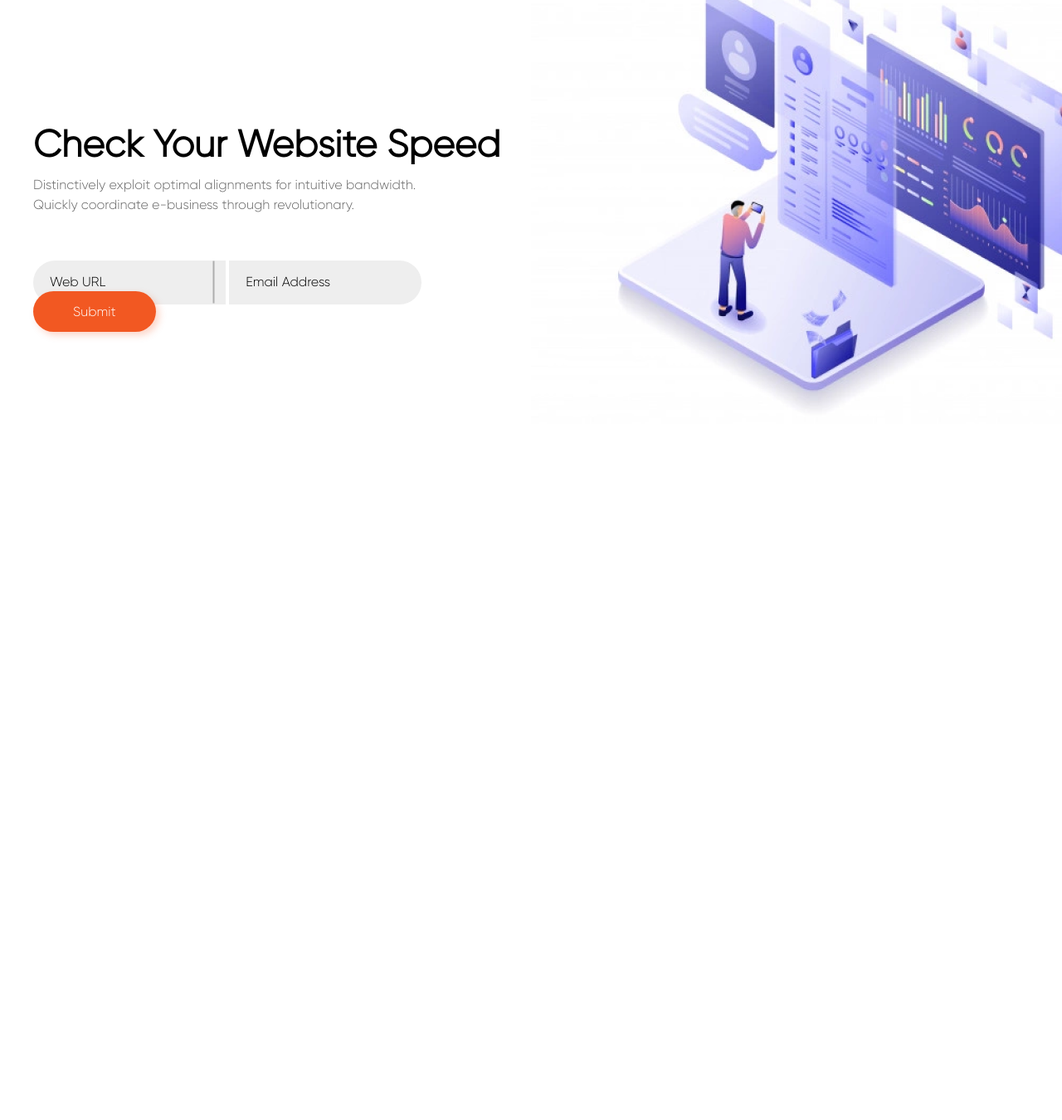
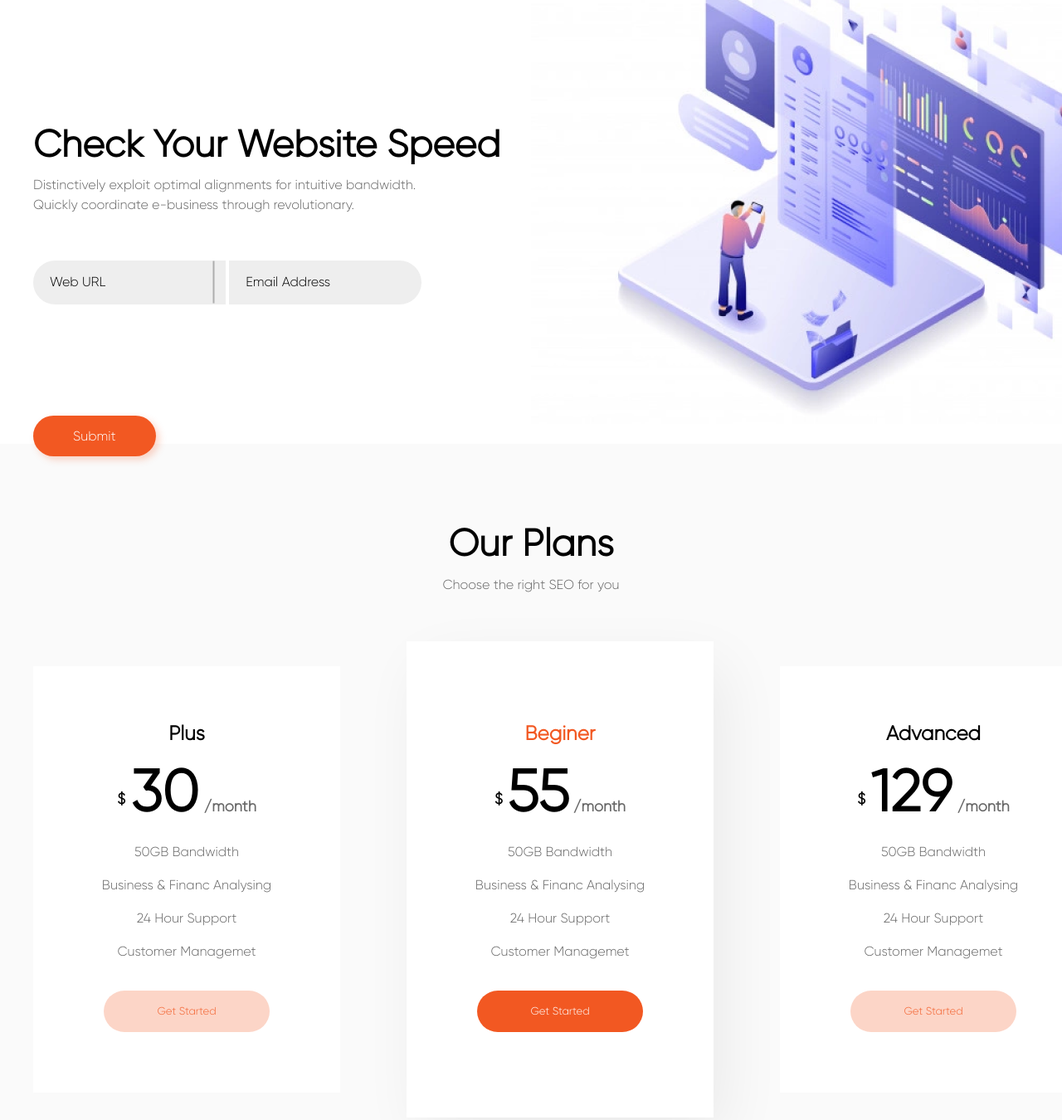
Before and after one commit to AJurayev/growbe, a plain HTML site: page index.html in a window 1280 px wide. Shown: the part 4166-5516 px from the top of the page at 83% size. Before the commit the page ends 4677 px from the top, so only its background shows below. Drawn offline with Linux system fonts and the light colour scheme.

Commit message:
add new sections in style.css and index.html

```diff
--- a/css/style.css
+++ b/css/style.css
@@ -355,6 +355,7 @@ body {
 }
 .mail-box_form {
   display: inline-block;
+  margin-bottom: 150px;
 }
 .input-one, .input-two {
   margin-top: 55px;
@@ -386,5 +387,95 @@ body {
   height: 558px;
   top: -50px;
 }
+/* mail-box end */
 
-/* mail-box end */
+/*plans start*/
+#plans {
+  background-color: #FAFAFA;
+  padding: 87px 0px 100px 0px;
+}
+
+.plans-section h2 {
+  font-size: 45px;
+  line-height: 150%;
+  color: #000000;
+}
+.plans-section p {
+  margin-top: 3px;
+  font-size: 16px;
+  line-height: 150%;
+  color: #666666;
+}
+
+.plan-card {
+  padding-top: 63px;
+  width: 370px;
+  height: 514px;
+  margin-top: 86px;
+  background-color: #FFFFFF;
+}
+.plan-card h3 {
+  font-size: 24px;
+  line-height: 150%;
+  color: #000000;
+}
+.dollar {
+  font-size: 18px;
+  line-height: 150%;
+  color: #000000;
+}
+.number {
+  font-size: 70px;
+  line-height: 150%;
+  color: #000000;
+}
+.month {
+  color: #666666;
+  font-size: 18px;
+  line-height: 27px;
+}
+.plan-card ul li {
+  color: #666666;
+  font-size: 16px;
+  line-height: 250%;
+}
+.plan-card a {
+  display: inline-block;
+  font-size: 13px;
+  line-height: 250%;
+  color: #F3602D;
+  background: rgba(242, 88, 34, 0.25);
+  border-radius: 50px;
+  padding: 9px 64px;
+  margin-top: 27px;
+}
+.plan-center-card {
+  width: 370px;
+  height: 574px;
+  background-color: #FFFFFF;
+  box-shadow: 15px 25px 70px -5px rgba(0, 0, 0, 0.07);
+  margin-top: 56px;
+  padding-top: 93px;
+}
+.color_special {
+  font-size: 24px;
+  line-height: 150%;
+  color: #F25822;
+}
+.plan-center-card ul li {
+  color: #666666;
+  font-size: 16px;
+  line-height: 250%;
+}
+.plan-center-card a {
+  display:  inline-block;
+  border-radius: 50px;
+  padding: 9px 64px;
+  margin-top: 27px;
+  color: #FFFFFF;
+  background-color: #F25822;
+  font-size: 13px;
+  line-height: 250%;
+}
+
+/*plans end*/
--- a/index.html
+++ b/index.html
@@ -368,5 +368,58 @@
   </section>
 
   <div class="clear"></div>
+
+  <section id="plans">
+    <div class="container">
+      <div class="col-12">
+        <div class="plans-section text-center">
+          <h2>Our Plans</h2>
+          <p>Choose the right SEO for you</p>
+        </div>
+      </div>
+      <div class="col-12">
+        <div class="plans-section-cards row between">
+          <div class="col-3">
+            <div class="plan-card text-center">
+              <h3>Plus <br> <sup class="dollar">$</sup> <span class="number">30</span> <span class="month">/month</span></h3>
+              <ul>
+                <li>50GB Bandwidth</li>
+                <li>Business & Financ Analysing</li>
+                <li>24 Hour Support</li>
+                <li>Customer Managemet</li>
+              </ul>
+              <a href="#">Get Started</a>
+            </div>
+          </div>
+
+          <div class="col-3">
+            <div class="plan-center-card text-center">
+              <h3><span class="color_special">Beginer</span> <br> <sup class="dollar">$</sup> <span class="number">55</span> <span class="month">/month</span></h3>
+              <ul>
+                <li>50GB Bandwidth</li>
+                <li>Business & Financ Analysing</li>
+                <li>24 Hour Support</li>
+                <li>Customer Managemet</li>
+              </ul>
+              <a href="#">Get Started</a>
+            </div>
+          </div>
+
+          <div class="col-3">
+            <div class="plan-card text-center">
+              <h3>Advanced <br> <sup class="dollar">$</sup> <span class="number">129</span> <span class="month">/month</span></h3>
+              <ul>
+                <li>50GB Bandwidth</li>
+                <li>Business & Financ Analysing</li>
+                <li>24 Hour Support</li>
+                <li>Customer Managemet</li>
+              </ul>
+              <a href="#">Get Started</a>
+            </div>
+          </div>
+        </div>
+      </div>
+    </div>
+  </section>
 </body>
 </html>
```
